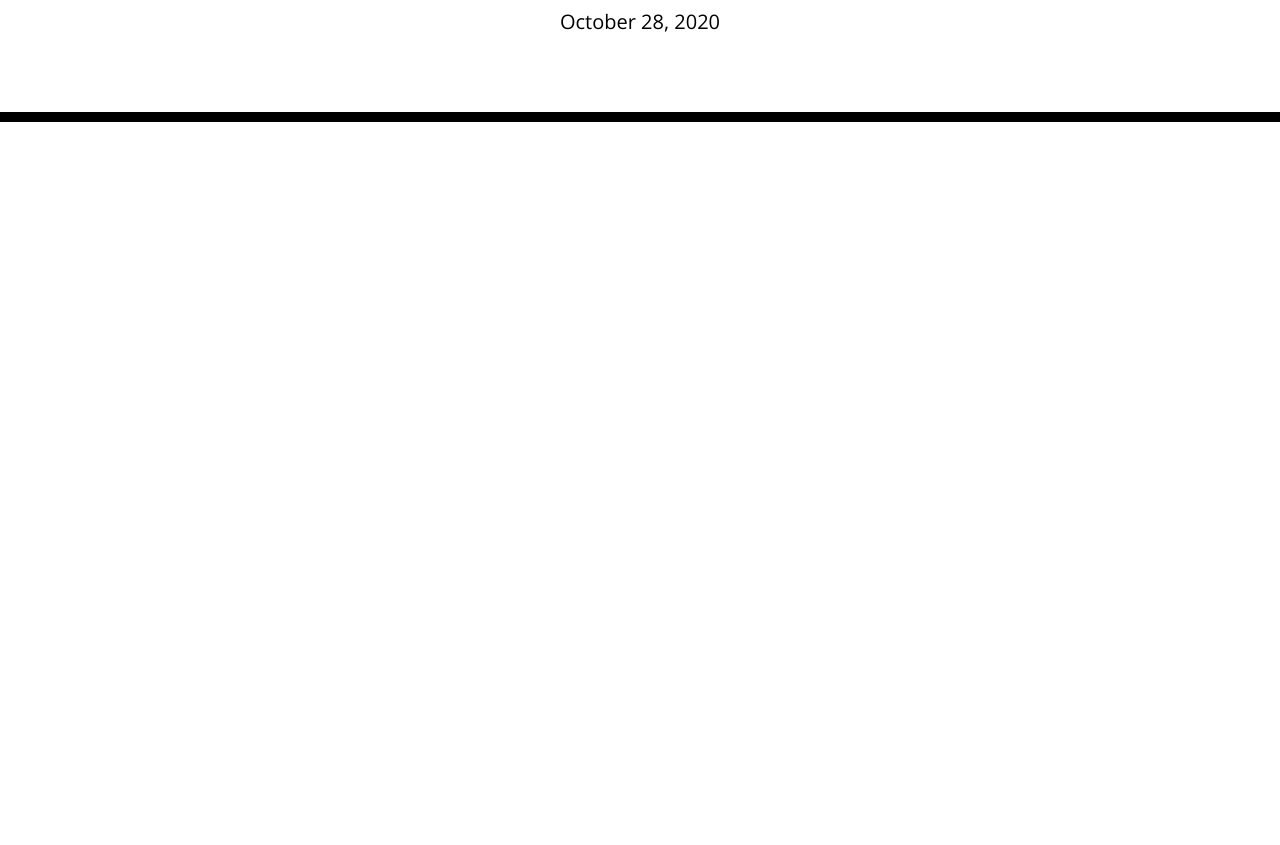
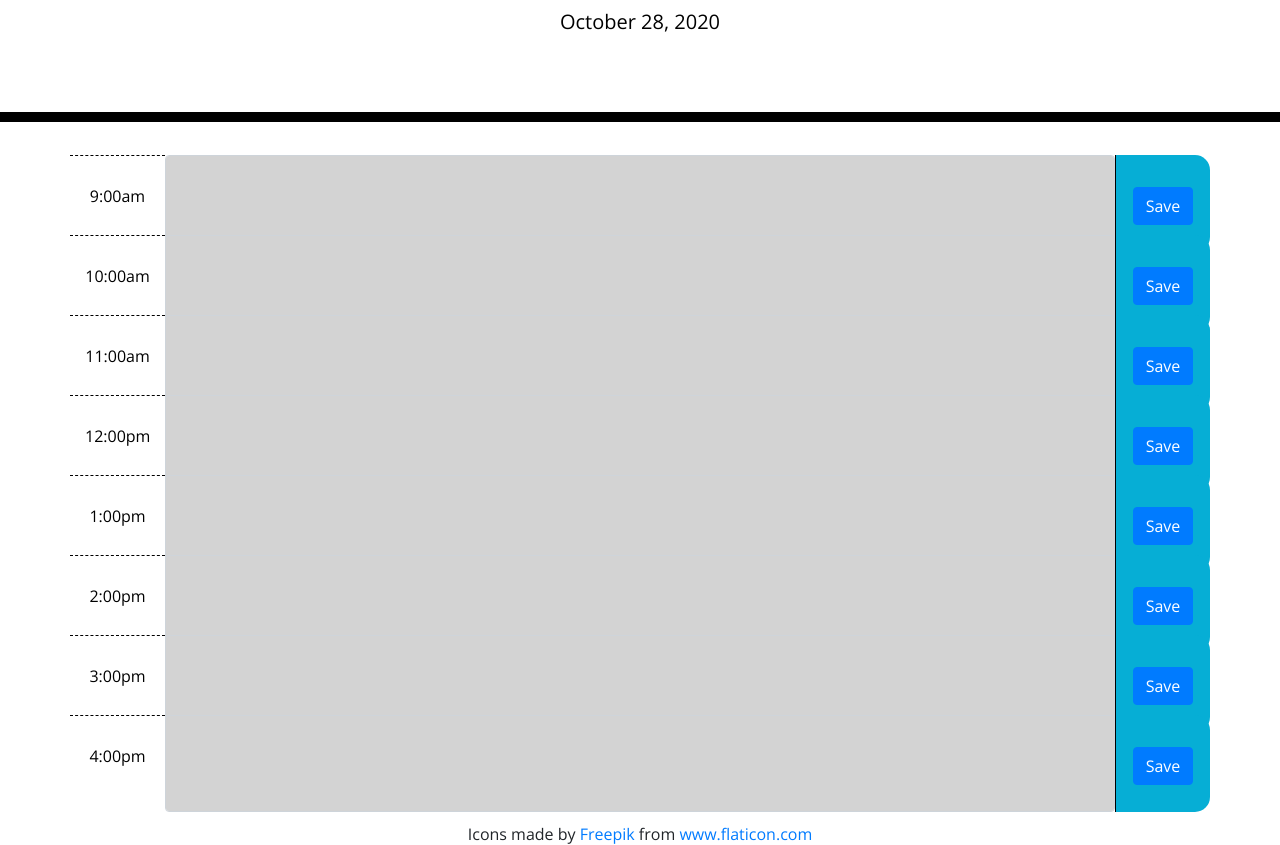
Before and after one commit to pmo48/work-day-scheduler-pbm, a plain HTML site: page Develop/index.html in a window 1280 px wide. Shown: the part 182-1027 px from the top of the page. Before the commit the page ends 800 px from the top, so only its background shows below. Drawn offline with nearby package versions, Linux system fonts and the light colour scheme.

Commit message:
added HTML

```diff
--- a/Develop/index.html
+++ b/Develop/index.html
@@ -28,8 +28,88 @@
       <p class="lead">A simple calendar app for scheduling your work day</p>
       <p id="currentDay" class="lead"></p>
     </header>
+    <!-- 1-hour timeblocks for each business hour including save button-->
     <div class="container">
-      <!-- Timeblocks go here -->
+      <div class="row time-block">
+        <div class="col-md-1 hour">
+          <p>9:00am</p>
+        </div>
+        <textarea class="col-md-10 form-control description past">
+        </textarea>
+        <div class="col-md-1 saveBtn">
+          <input class="btn btn-primary" type="submit" value="Save">
+        </div>
+      </div>
+      <div class="row time-block">
+        <div class="col-md-1 hour">
+          <p>10:00am</p>
+        </div>
+        <textarea class="col-md-10 form-control description past">
+        </textarea>
+        <div class="col-md-1 saveBtn">
+          <input class="btn btn-primary" type="submit" value="Save">
+        </div>
+      </div>
+      <div class="row time-block">
+        <div class="col-md-1 hour">
+          <p>11:00am</p>
+        </div>
+        <textarea class="col-md-10 form-control description past">
+        </textarea>
+        <div class="col-md-1 saveBtn">
+          <input class="btn btn-primary" type="submit" value="Save">
+        </div>
+      </div>
+      <div class="row time-block">
+        <div class="col-md-1 hour">
+          <p>12:00pm</p>
+        </div>
+        <textarea class="col-md-10 form-control description past">
+        </textarea>
+        <div class="col-md-1 saveBtn">
+          <input class="btn btn-primary" type="submit" value="Save">
+        </div>
+      </div>
+      <div class="row time-block">
+        <div class="col-md-1 hour">
+          <p>1:00pm</p>
+        </div>
+        <textarea class="col-md-10 form-control description past">
+        </textarea>
+        <div class="col-md-1 saveBtn">
+          <input class="btn btn-primary" type="submit" value="Save">
+        </div>
+      </div>
+      <div class="row time-block">
+        <div class="col-md-1 hour">
+          <p>2:00pm</p>
+        </div>
+        <textarea class="col-md-10 form-control description past">
+        </textarea>
+        <div class="col-md-1 saveBtn">
+          <input class="btn btn-primary" type="submit" value="Save">
+        </div>
+      </div>
+      <div class="row time-block">
+        <div class="col-md-1 hour">
+          <p>3:00pm</p>
+        </div>
+        <textarea class="col-md-10 form-control description past">
+        </textarea>
+        <div class="col-md-1 saveBtn">
+          <input class="btn btn-primary" type="submit" value="Save">
+        </div>
+      </div>
+      <div class="row time-block">
+        <div class="col-md-1 hour">
+          <p>4:00pm</p>
+        </div>
+        <textarea class="col-md-10 form-control description past">
+        </textarea>
+        <div class="col-md-1 saveBtn">
+          <input class="btn btn-primary" type="submit" value="Save">
+        </div>
+      </div>
     </div>
 
     <script src="https://cdnjs.cloudflare.com/ajax/libs/jquery/3.2.1/jquery.min.js"></script>
@@ -37,6 +117,12 @@
     <script src="logic.js"></script>
     <!-- <script src="https://cdnjs.cloudflare.com/ajax/libs/luxon/1.25.0/luxon.min.js"></script>
     <script src="https://cdnjs.cloudflare.com/ajax/libs/moment.js/2.29.1/moment.min.js" integrity="sha512-qTXRIMyZIFb8iQcfjXWCO8+M5Tbc38Qi5WzdPOYZHIlZpzBHG3L3by84BBBOiRGiEb7KKtAOAs5qYdUiZiQNNQ==" crossorigin="anonymous"></script> -->
+    <br>
+    <br>
 
   </body>
+  <footer class="text-center">
+    Icons made by <a href="https://www.flaticon.com/authors/freepik" title="Freepik">Freepik</a> from <a href="https://www.flaticon.com/" title="Flaticon"> www.flaticon.com</a>
+  </footer>
+
 </html>
--- a/Develop/style.css
+++ b/Develop/style.css
@@ -10,7 +10,7 @@ textarea{
   resize: none;
   color: #000000;
   border-left: 1px solid black;
-  padding: 10px;
+  padding: 20px;
 }
 
 .jumbotron {
@@ -63,6 +63,7 @@ textarea{
   border-bottom-right-radius: 15px;
   background-color: #06AED5;
   color: white;
+  ;
 }
 
 .saveBtn i:hover {
```
Also changed, not shown: Develop/logic.js (+12 -2 lines), Assets/05-third-party-apis-homework-demo.gif (deleted), Develop/floppy-disk.png (added).
